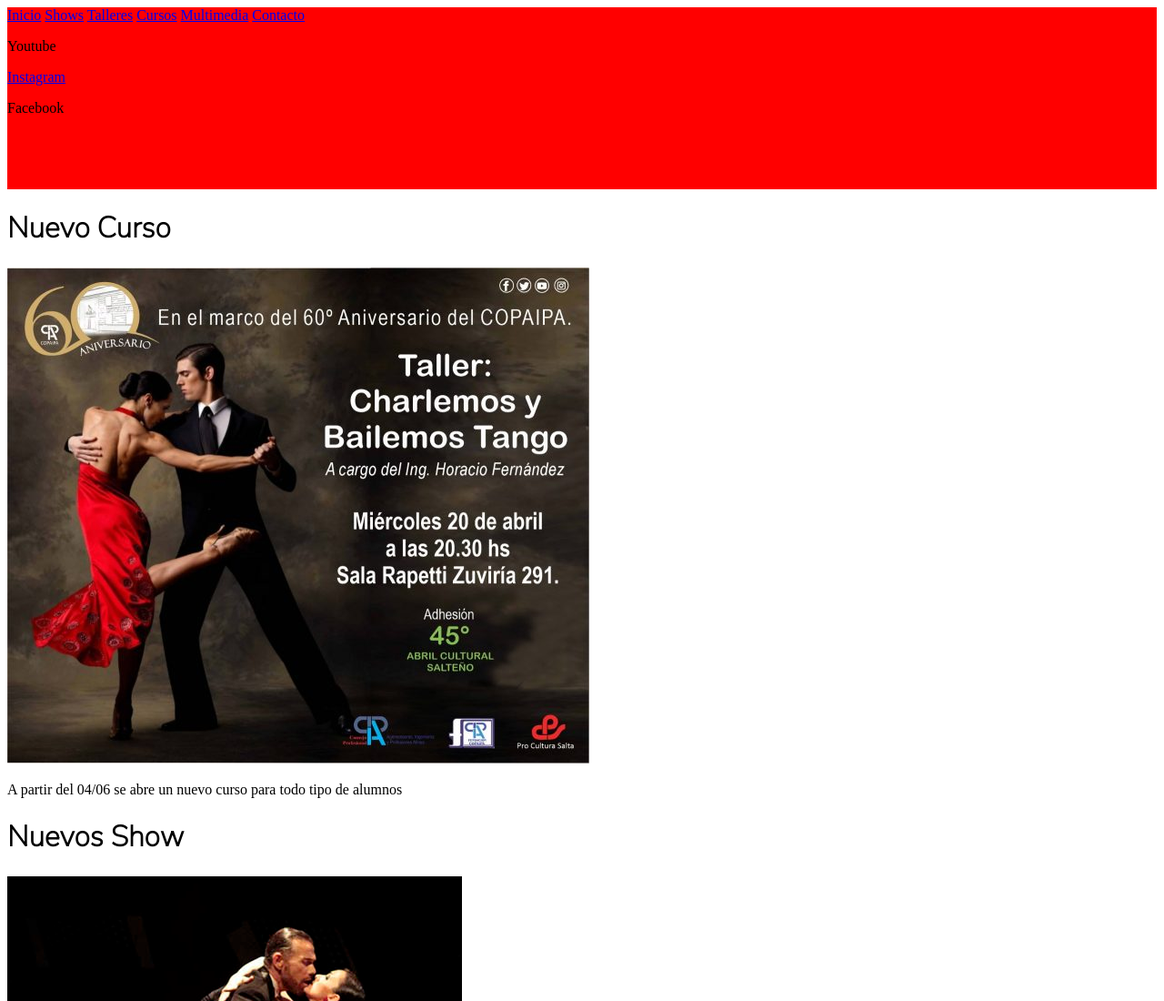
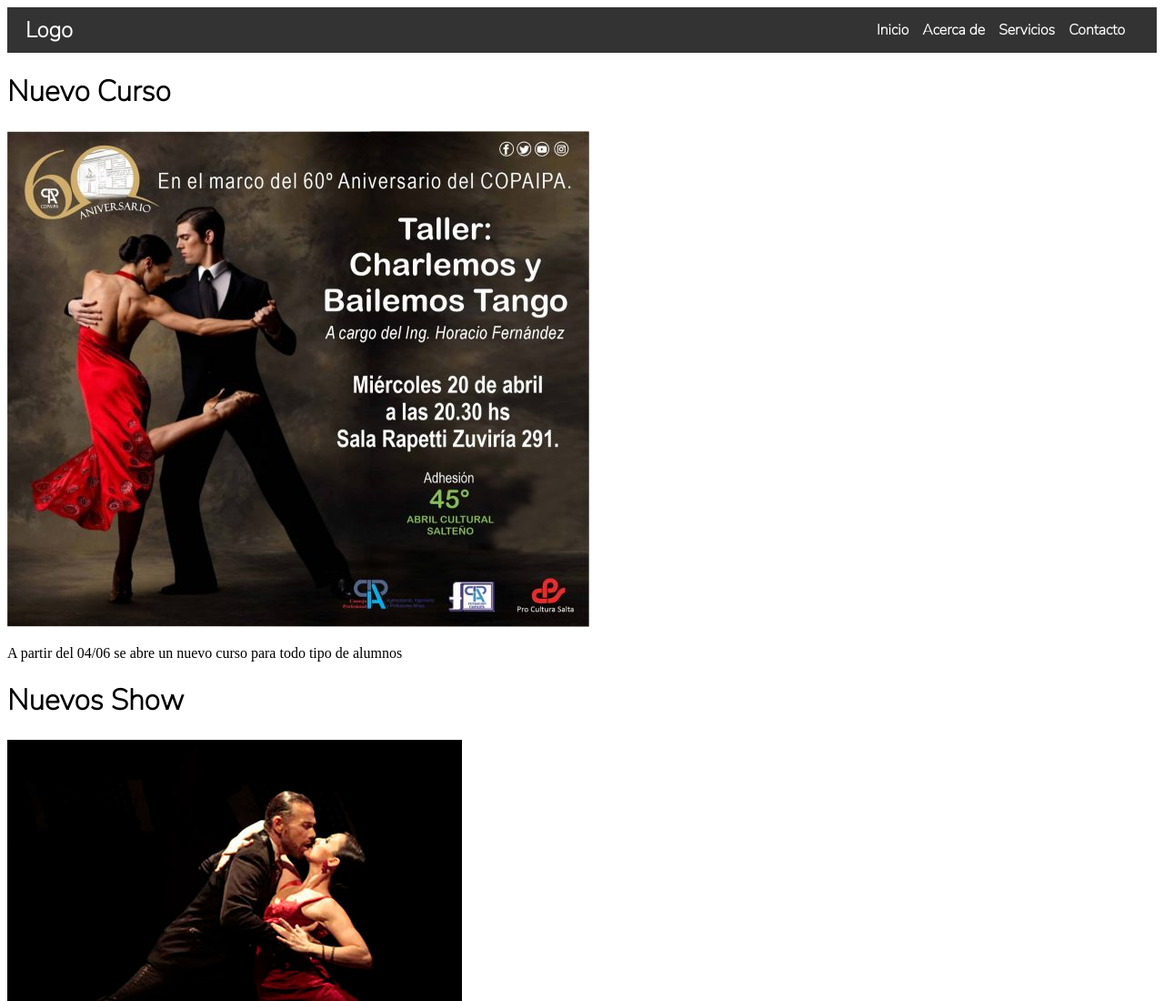
Before and after one commit to eltano91/prod, a plain HTML site: page index.html in a window 1280 px wide. Shown: the top 1100 px of the page at 91% size. Drawn offline with Linux system fonts and the light colour scheme.

Commit message:
Navbar agregado

```diff
--- a/index.html
+++ b/index.html
@@ -30,19 +30,21 @@
 
 <header class="fondoheader">
 
-    <div>
-        <nav>
-            <a href="#Inicio">Inicio</a>
-            <a href="#shows">Shows</a>
-            <a href="#talleres">Talleres</a>
-            <a href="#cursos">Cursos</a>
-            <a href="#multimedia">Multimedia</a>
-            <a href="#contacto">Contacto</a>
-            <p>Youtube</p>
-            <a href="https://instagram.com/alivazquez66/">Instagram</a>
-            <p>Facebook</p>
-        </nav>
-    </div>
+
+      <nav>
+        <div class="logo">
+          <a href="#">Logo</a>
+        </div>
+        <ul class="navbar-links">
+          <li><a href="#">Inicio</a></li>
+          <li><a href="#">Acerca de</a></li>
+          <li><a href="#">Servicios</a></li>
+          <li><a href="#">Contacto</a></li>
+        </ul>
+
+      </nav>
+
+
 
 </header>
 
--- a/style.css
+++ b/style.css
@@ -11,11 +11,55 @@
 
 /*Banner*/
 
-.fondoheader{
-    background-color: red;
-    height: 200px;
-    background-repeat:no-repeat;
-}
+nav {
+    background-color: #333;
+    height: 50px;
+    display: flex;
+    justify-content: space-between;
+    align-items: center;
+    padding: 0 20px;
+    font-family: 'Nunito Sans', sans-serif;
+    font-weight:bolder;
+  }
+
+  .logo a {
+    color: white;
+    font-size: 24px;
+    font-weight: bold;
+    text-decoration: none;
+  }
+
+  .navbar-links {
+    display: flex;
+    list-style-type: none;
+    justify-content: right;
+    font-family: 'Nunito Sans', sans-serif;
+
+
+  }
+
+  .navbar-links li {
+    margin-right: 15px;
+  }
+
+  .navbar-links li a {
+    color: white;
+    text-decoration: none;
+  }
+
+
+
+  @media screen and (max-width: 768px) {
+
+
+
+    nav.active .navbar-links {
+      display: flex;
+      flex-direction: column;
+    }
+
+  }
+
 
 
 /*Titulos*/
```
